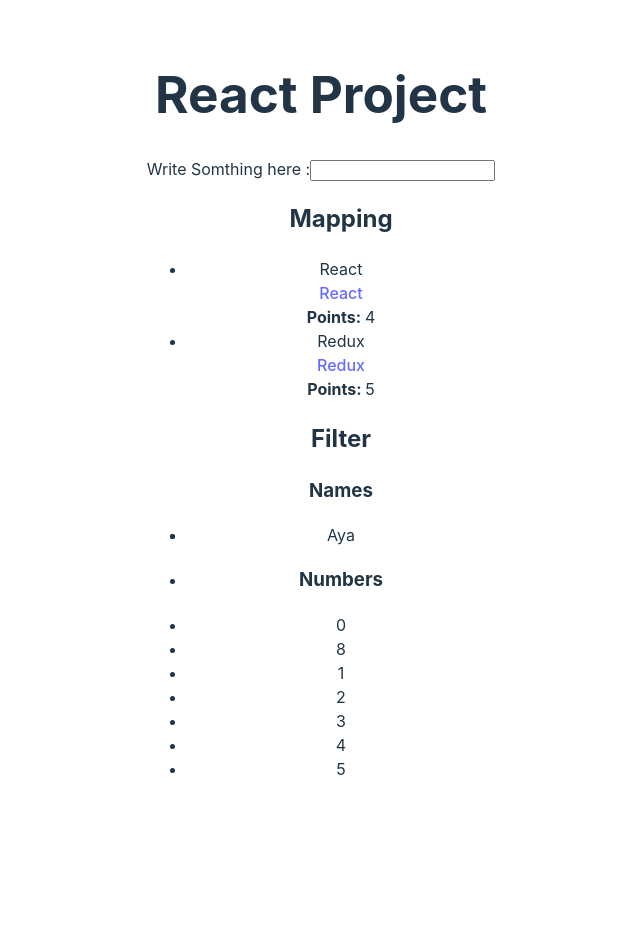
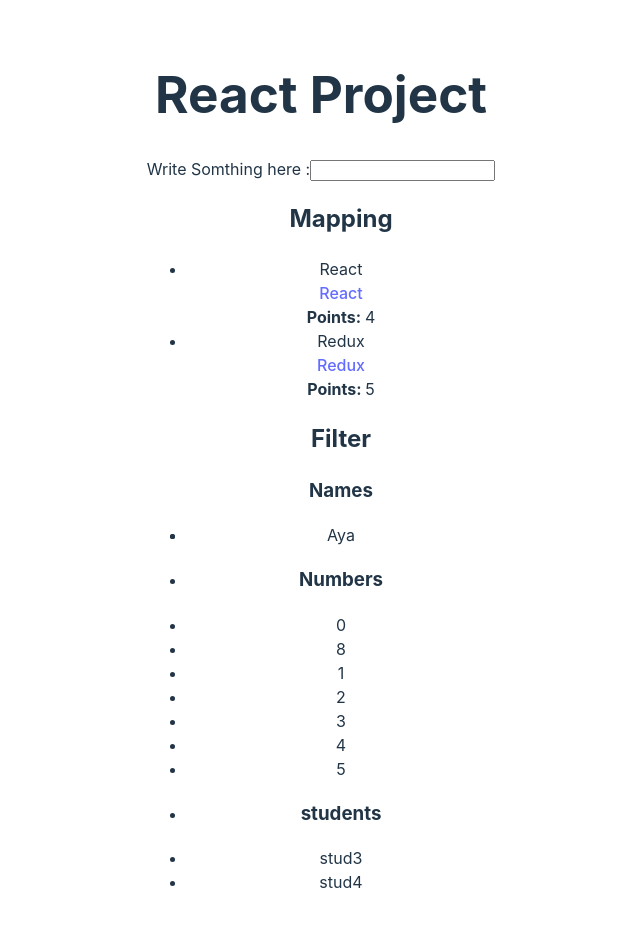
Before and after one commit to ghadaabassi/ReactProject, a React (Vite) app in the folder FirstReactProject/: page / in a window 1280 px wide. Shown: the top 926 px of the page, without its empty margins (319-959 px from the left). Before the commit the page ends 829 px from the top, so only its background shows below. Built offline with nearby package versions, Linux system fonts and the light colour scheme.

Commit message:
FiltredStudents

```diff
--- a/FirstReactProject/src/App.jsx
+++ b/FirstReactProject/src/App.jsx
@@ -32,12 +32,47 @@
 }
   ]
 
+
+  const students=[
+    {
+      id:0,
+      name:"stud1",
+      grade:3,
+    },
+    {
+      id:1,
+      name:"stud2",
+      grade:13,
+    },
+    {
+      id:2,
+      name:"stud3",
+      grade:17,
+    },
+    {
+      id:3,
+      name:"stud4",
+      grade:20,
+    },
+    {
+      id:4,
+      name:"stud4",
+      grade:12,
+    },
+      ]
+
+//Functions
   function getTitle(title){
     return title;
   }
+
+// Filters
+
   const filteredNames = names.filter(name => name.length < 4);
+  const PositiveNumbers = numbers.filter(nmbr => nmbr>= 0);
+  const filtredStudents = students.filter(gr => gr.grade>= 15);
 
-  const PositiveNumbers = numbers.filter(nmbr => nmbr>= 0);
+
 
   return (
     <>
@@ -76,6 +111,15 @@
         <li key={filteredNumber}>{filteredNumber}</li>
         ))}
         </li>
+
+        <li>
+          <h3>students</h3>
+        {
+         /*Filtred Students */
+         filtredStudents.map(std => (
+        <li key={std}>{std.name}</li>
+        ))}
+        </li>
         </ul>
 
 
```
